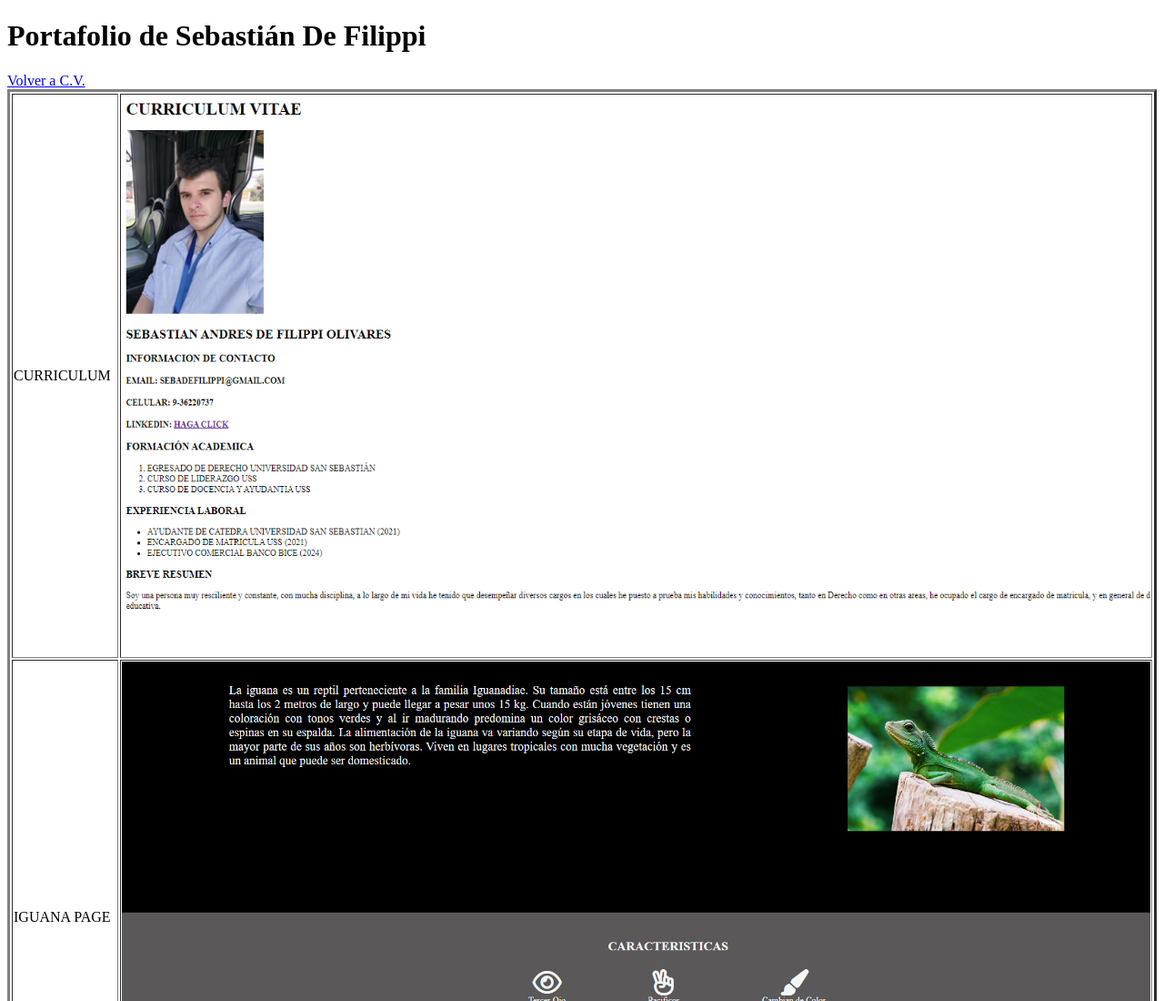
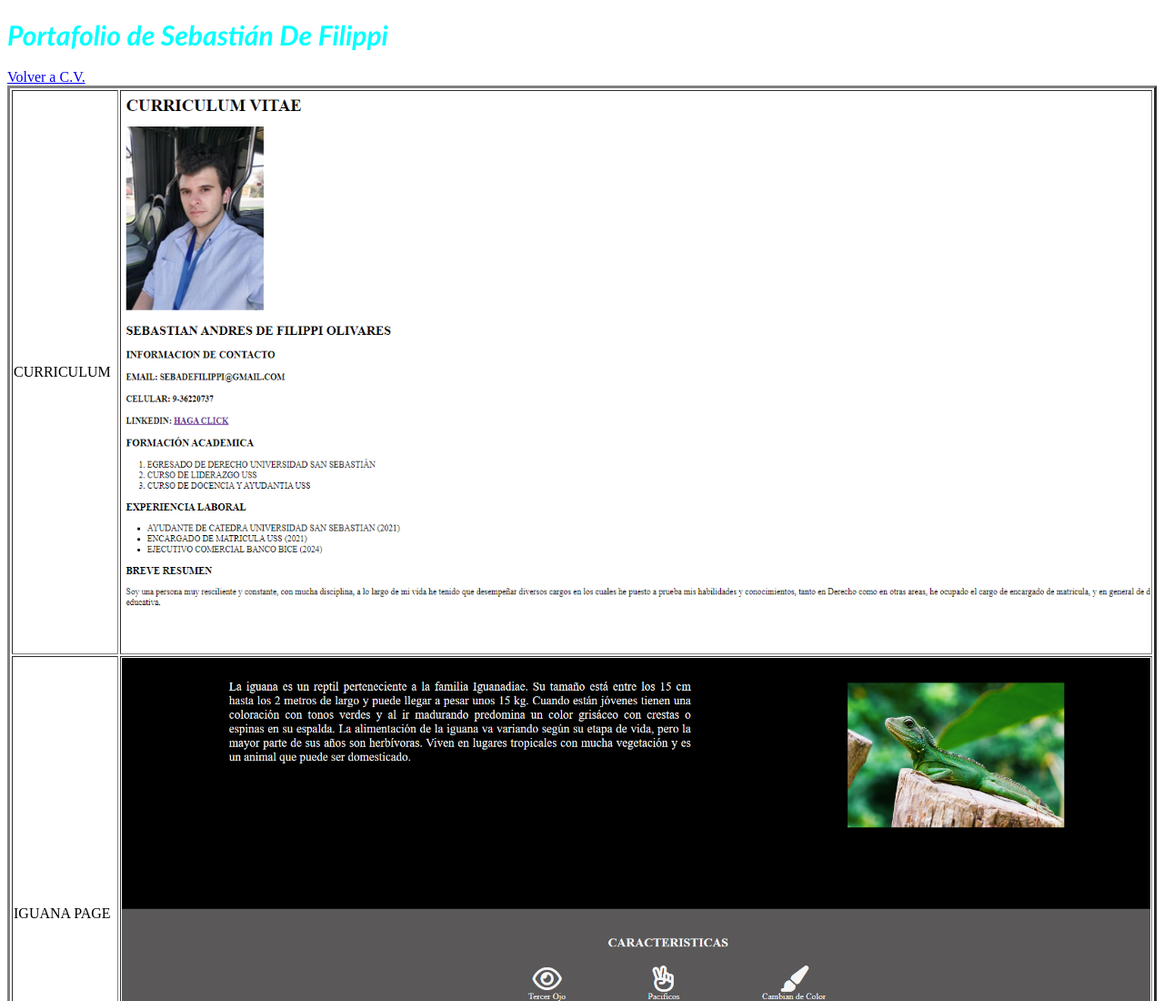
Before and after one commit to karu5/sdefilippio.github.io, a plain HTML site: page portfolio.html in a window 1280 px wide. Shown: the top 1100 px of the page at 91% size. Drawn offline with Linux system fonts and the light colour scheme; files that its build step writes are made by us from their sources.

Commit message:
Add files via upload

```diff
--- a/assets/css/style.css
+++ b/assets/css/style.css
@@ -80,3 +80,9 @@
             padding-top: 23px;
             font-family: 'Trebuchet MS', 'Lucida Sans Unicode', 'Lucida Grande', 'Lucida Sans', Arial, sans-serif;
             padding-bottom: 2%;}
+
+#tittle {font-size: 30px;
+         font-family: 'Trebuchet MS', 'Lucida Sans Unicode', 'Lucida Grande', 'Lucida Sans', Arial, sans-serif;
+         font-weight: bold;
+         font-style: oblique;
+         color: aqua;}
--- a/portfolio.html
+++ b/portfolio.html
@@ -4,13 +4,13 @@
     <meta charset="UTF-8">
     <meta name="viewport" content="width=device-width, initial-scale=1.0">
     <title>Portafolio Sebastián De Filippi</title>
-    <link rel="stylesheet" href="style.css">
+    <link rel="stylesheet" href="/assets/css/style.css">
 </head>
 <body>
   <div class="portafolio">
-    <h1>Portafolio de Sebastián De Filippi</h1>
+    <h1 id="tittle">Portafolio de Sebastián De Filippi</h1>
 
-    <a href="./CURRICULUM VITAE.HTML" id="volver"> Volver a C.V.</a>
+    <a href="./index.html" id="volver"> Volver a C.V.</a>
 
     <table border="3">
       <tr>
```
